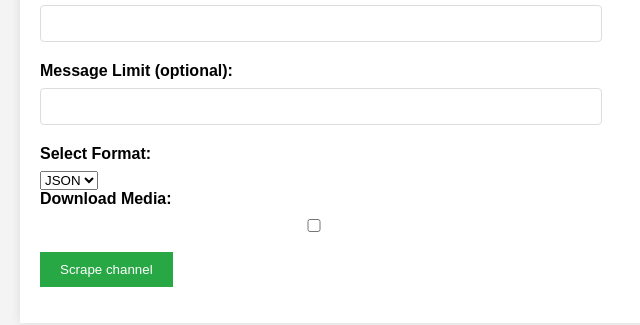
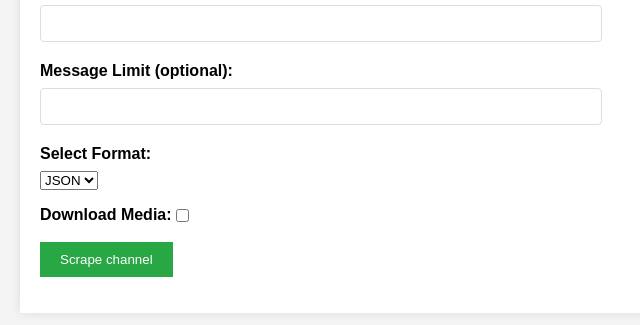
Before and after one commit to p-kyrylo/telegram-scraper, a plain HTML site: page frontend/index.html in a window 1280 px wide. Shown: the part 221-546 px from the top of the page, without its empty margins (300-940 px from the left). Drawn offline with Linux system fonts and the light colour scheme.

Commit message:
checkbox fix

```diff
--- a/frontend/index.html
+++ b/frontend/index.html
@@ -21,10 +21,10 @@
                 <option value="json">JSON</option>
                 <option value="csv">CSV</option>
             </select>
-
-            <label for="download-media">Download Media:</label>
-            <input type="checkbox" id="download-media" name="download_media">
-
+            <div style="display: flex; width: 100%; margin-top: 1rem;">
+                <label for="download-media">Download Media:</label>
+                <input type="checkbox" id="download-media" style="width: auto;" name="download_media">
+            </div>
             <button type="submit" id="download-btn">Scrape channel</button>
         </form>
         <div id="error-message" class="error"></div>
```
